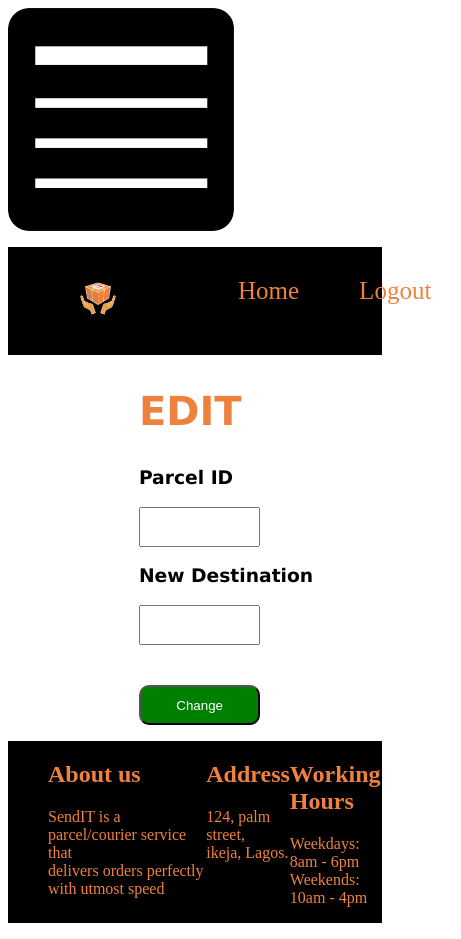
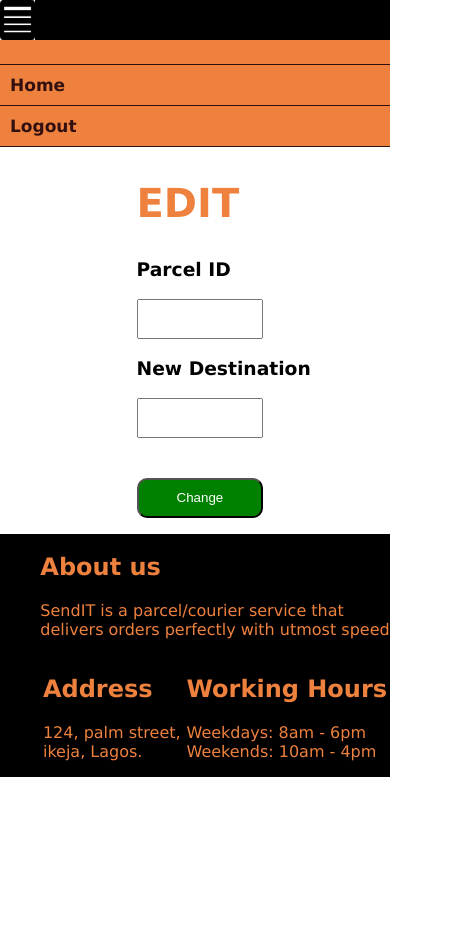
Before and after one commit to Jubrillionaire/sendit, a website: page frontend/changedestination.html in a window 390 px wide. Shown: the whole page, 461 px wide, since content can reach past the window. After the commit the page ends 844 px from the top, so only its background shows below. Drawn offline with nearby package versions, Linux system fonts and the light colour scheme; sample sign-in values are in the browser's storage.

Commit message:
fixed nav height responsiveness

```diff
--- a/frontend/styles/cancelorder.css
+++ b/frontend/styles/cancelorder.css
@@ -102,7 +102,7 @@ input{
             display:flex;
             flex-direction: column;
             background:#EE813D;
-            height: 20%;
+            height: auto;
             margin-bottom:0;
             justify-content: start;
             align-items: start;
--- a/frontend/styles/changedestination.css
+++ b/frontend/styles/changedestination.css
@@ -1,3 +1,13 @@
+body{
+    font-family: Verdana, Geneva, Tahoma, sans-serif;
+    margin: 0 auto;
+}
+
+.hamburger-nav{
+    height: 0;
+    width: 0;
+}
+
 .first-ul{
     display: flex;
     background:black;
@@ -72,3 +82,83 @@ input{
     margin-top: 20px;
     font-weight: bolder;
 }
+
+@media screen and (max-width: 720px){
+    .wrapper{
+        background-color: black;
+        padding-bottom:px;
+    }
+
+
+        .hamburger-nav{
+            display:block;
+            height: 40px;
+            width: 35px;
+        }
+
+        .first-ul{
+            display:flex;
+            flex-direction: column;
+            background:#EE813D;
+            height: auto;
+            margin-bottom:0;
+            justify-content: start;
+            align-items: start;
+             opacity: 1;
+            margin-top: 0px;
+            padding-left: 0;
+            display: block;
+
+        }
+
+
+
+        .first-ul.open{
+              height:0%;
+              opacity: 0;
+              background: blue;
+             transition-duration: 0.5s;
+             transition-timing-function: linear;
+        }
+
+        .first-ul .logo{
+            width: 0px;
+            padding:2px;
+            height: 0%;
+            overflow: hidden;
+           }
+
+        .first-ul > li{
+            list-style: none;
+            padding: 10px;
+            border-bottom: 1px solid rgb(51, 16, 16);
+
+        }
+
+
+        .first-ul a{
+            text-decoration: none;
+            font-size: 17px;
+            font-weight: bolder;
+            color:rgb(51, 16, 16);
+        }
+
+
+
+        .first-ul >li :hover{
+            color: white;
+        }
+
+
+
+
+        .footer-details ul{
+            display: flex;
+            background: black;
+            color:#EE813D;
+            justify-content: space-around;
+            flex-wrap: wrap;
+
+        }
+
+    }
--- a/frontend/styles/createorder.css
+++ b/frontend/styles/createorder.css
@@ -100,7 +100,7 @@ input{
             display:flex;
             flex-direction: column;
             background:#EE813D;
-            height: 23%;
+            height: auto;
             margin-bottom:0;
             justify-content: start;
             align-items: start;
--- a/frontend/styles/homepage.css
+++ b/frontend/styles/homepage.css
@@ -102,7 +102,7 @@ color: white;
         display:flex;
         flex-direction: column;
         background:#EE813D;
-        height: 26%;
+        height: auto;
         margin-bottom:0;
         justify-content: start;
         align-items: start;
--- a/frontend/styles/login.css
+++ b/frontend/styles/login.css
@@ -99,7 +99,7 @@ input{
             display:flex;
             flex-direction: column;
             background:#EE813D;
-            height: 26%;
+            height: auto;
             margin-bottom:0;
             justify-content: start;
             align-items: start;
--- a/frontend/styles/register.css
+++ b/frontend/styles/register.css
@@ -98,7 +98,7 @@ input{
             display:flex;
             flex-direction: column;
             background:#EE813D;
-            height: 26%;
+            height:auto;
             margin-bottom:0;
             justify-content: start;
             align-items: start;
--- a/frontend/styles/userProfile.css
+++ b/frontend/styles/userProfile.css
@@ -199,7 +199,7 @@ table{
             display:flex;
             flex-direction: column;
             background:#EE813D;
-            height: 23.6%;
+            height: auto;
             margin-bottom:0;
             justify-content: start;
             align-items: start;
```
